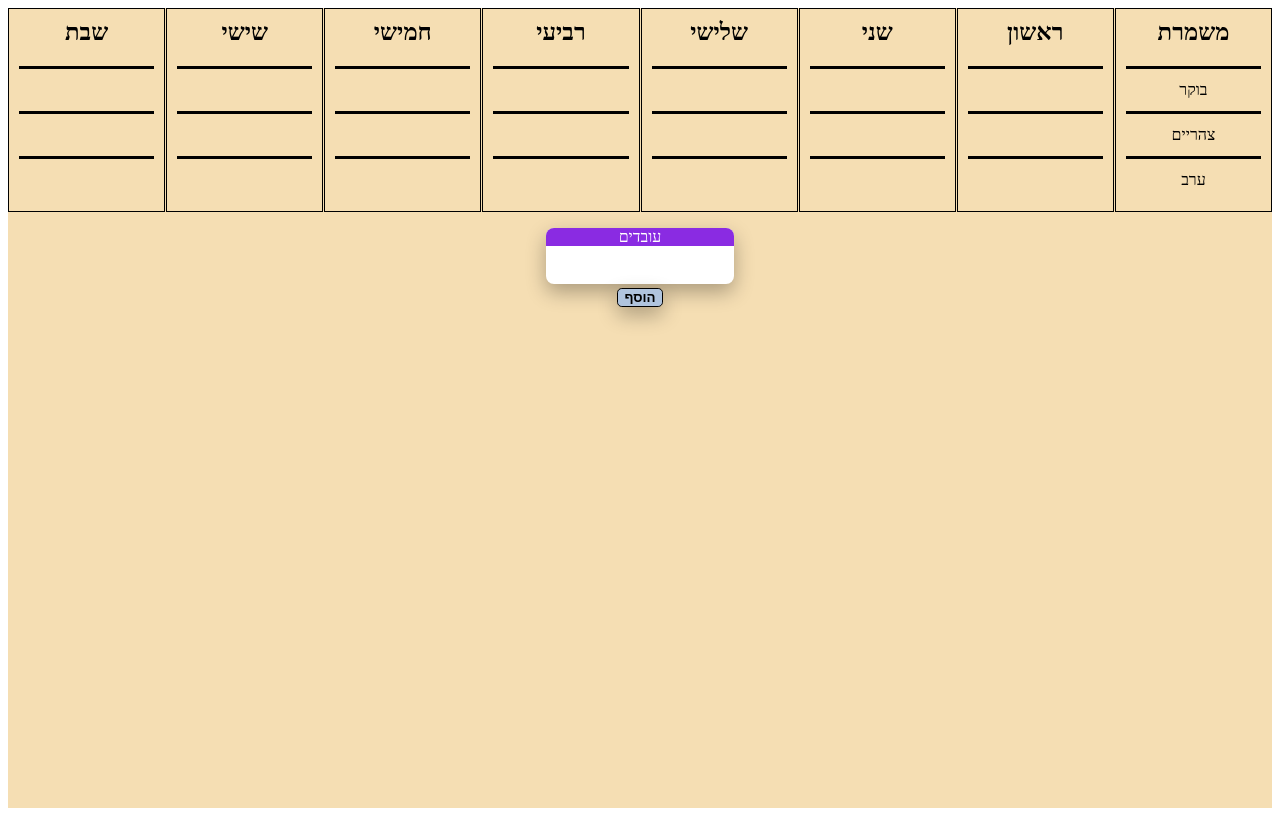
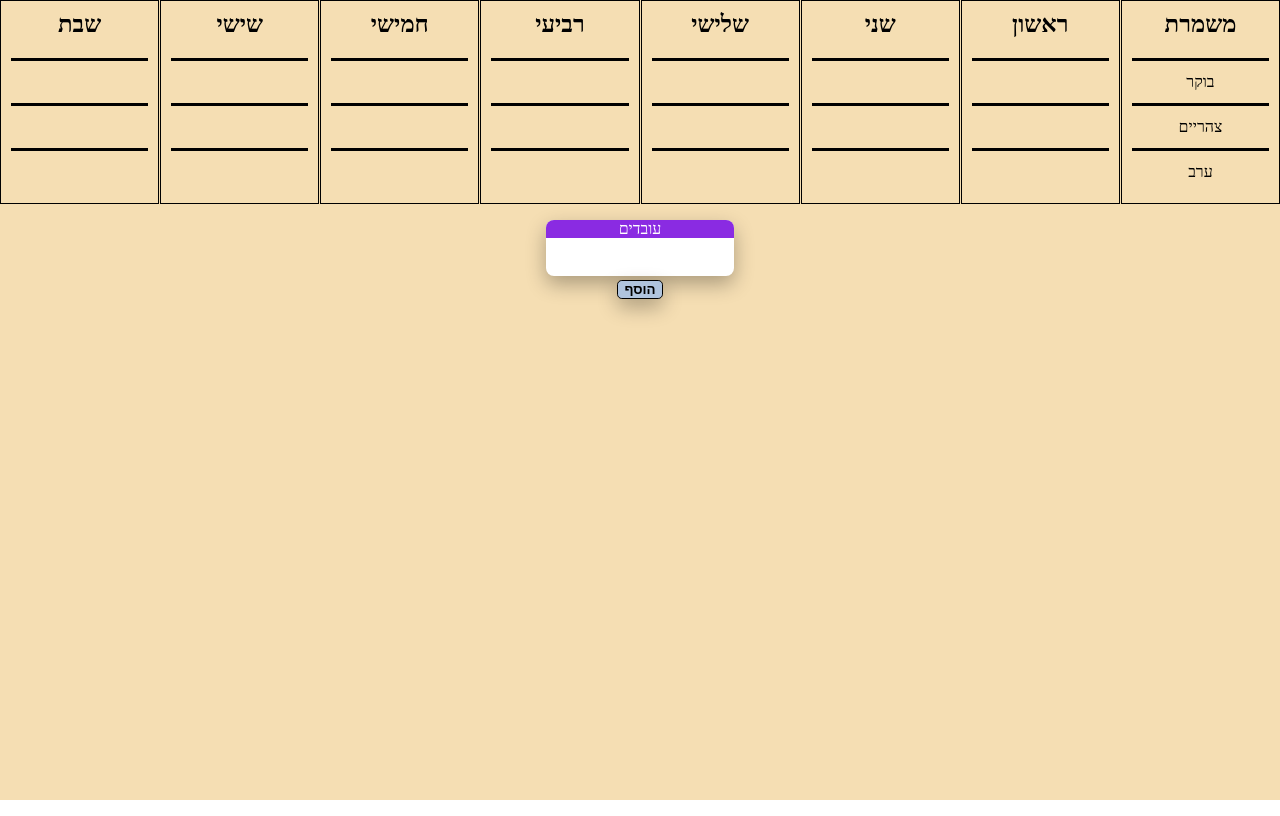
Before and after one commit to shahafss/shift-scheduler-app, a Nuxt app: page / in a window 1280 px wide. Built offline with nearby package versions, Linux system fonts and the light colour scheme.

Commit message:
remove default margin of body element

```diff
--- a/app.vue
+++ b/app.vue
@@ -7,3 +7,9 @@
 <script setup>
 import { HomePage } from "@/components/HomePage"
 </script>
+
+<style>
+body {
+  margin: 0;
+}
+</style>
```
